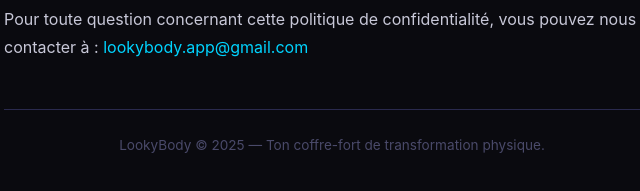
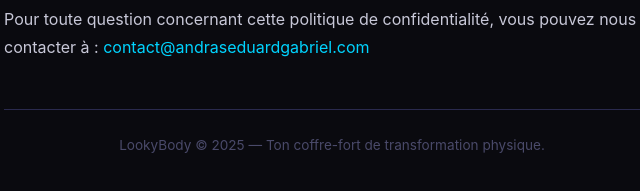
Before and after one commit to Gawaassbbii/LookyBody-Politique-de-confidentialit-, a plain HTML site: page index.html in a window 1280 px wide. Shown: the part 1162-1353 px from the top of the page, 308-948 px from the left. Drawn offline with Linux system fonts and the light colour scheme.

Commit message:
Update index.html

```diff
--- a/index.html
+++ b/index.html
@@ -85,7 +85,7 @@
   <h2>7. Contact</h2>
   <p>
     Pour toute question concernant cette politique de confidentialité,
-    vous pouvez nous contacter à : <a href="mailto:lookybody.app@gmail.com">lookybody.app@gmail.com</a>
+    vous pouvez nous contacter à : <a href="mailto:contact@andraseduardgabriel.com">contact@andraseduardgabriel.com</a>
   </p>
 
   <div class="footer">
```
